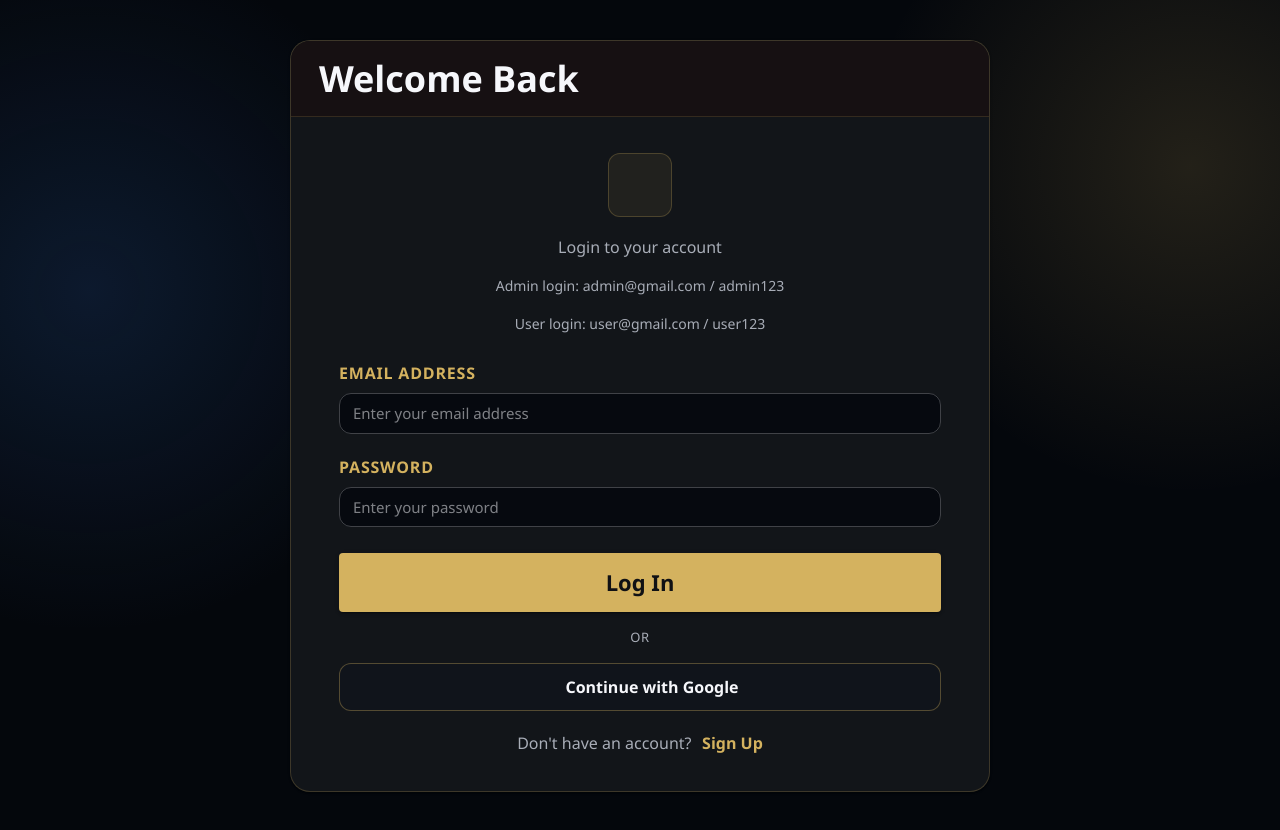
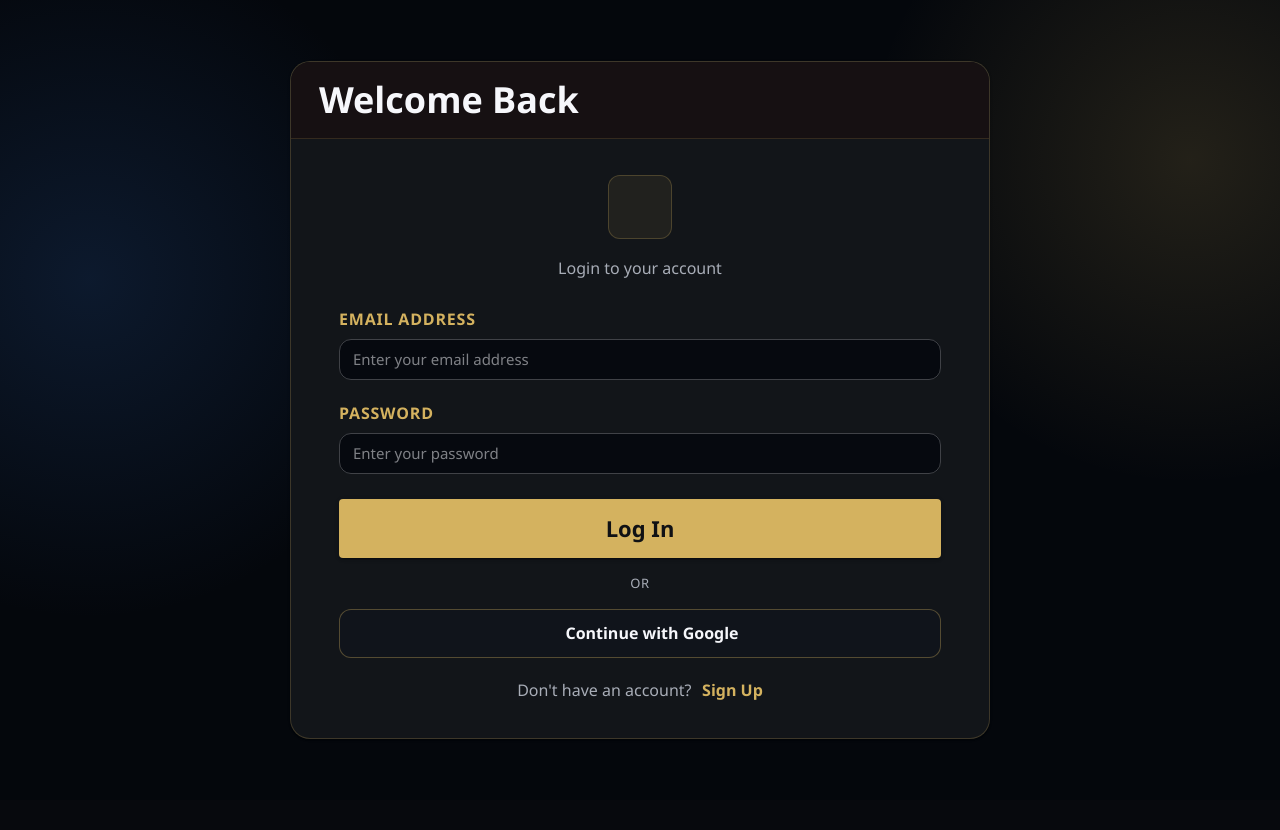
Before and after one commit to ChamiduPrabodya/RESTA-FOOD, a React (Vite) app in the folder hotel-management-system/frontend/: page /sign-in in a window 1280 px wide. After the commit the page ends 800 px from the top, so only its background shows below. Built offline with nearby package versions, Linux system fonts and the light colour scheme; some icons are missing.

Commit message:
Your commit message here

```diff
--- a/hotel-management-system/frontend/src/features/auth/pages/SignInPage.jsx
+++ b/hotel-management-system/frontend/src/features/auth/pages/SignInPage.jsx
@@ -123,12 +123,7 @@ function SignInPage() {
             <Typography variant="body1" sx={{ color: "text.secondary", textAlign: "center", maxWidth: 520 }}>
               Login to your account
             </Typography>
-            <Typography variant="body2" sx={{ color: "text.secondary", textAlign: "center" }}>
-              Admin login: {adminEmail} / admin123
-            </Typography>
-            <Typography variant="body2" sx={{ color: "text.secondary", textAlign: "center" }}>
-              User login: {userEmail} / user123
-            </Typography>
+
           </Stack>
 
           <Box component="form" onSubmit={handleSubmit} autoComplete="off">
```
